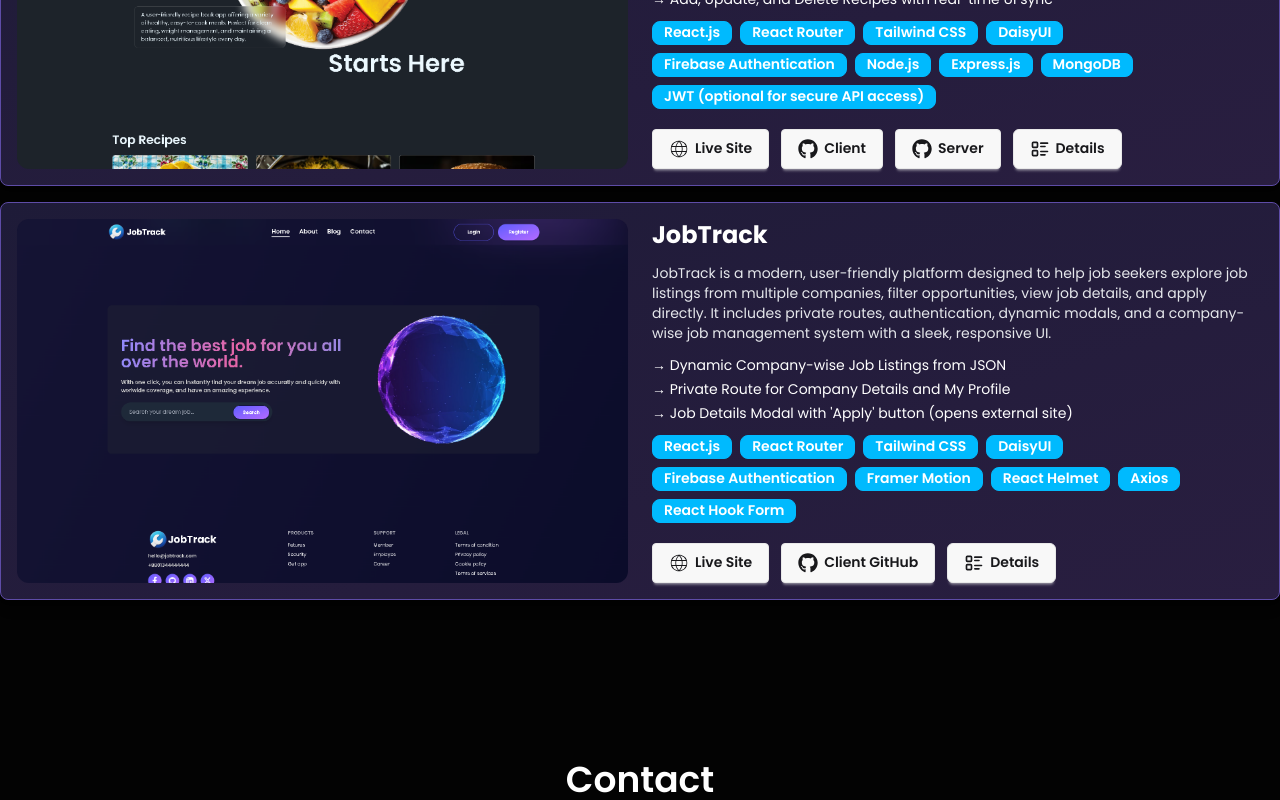
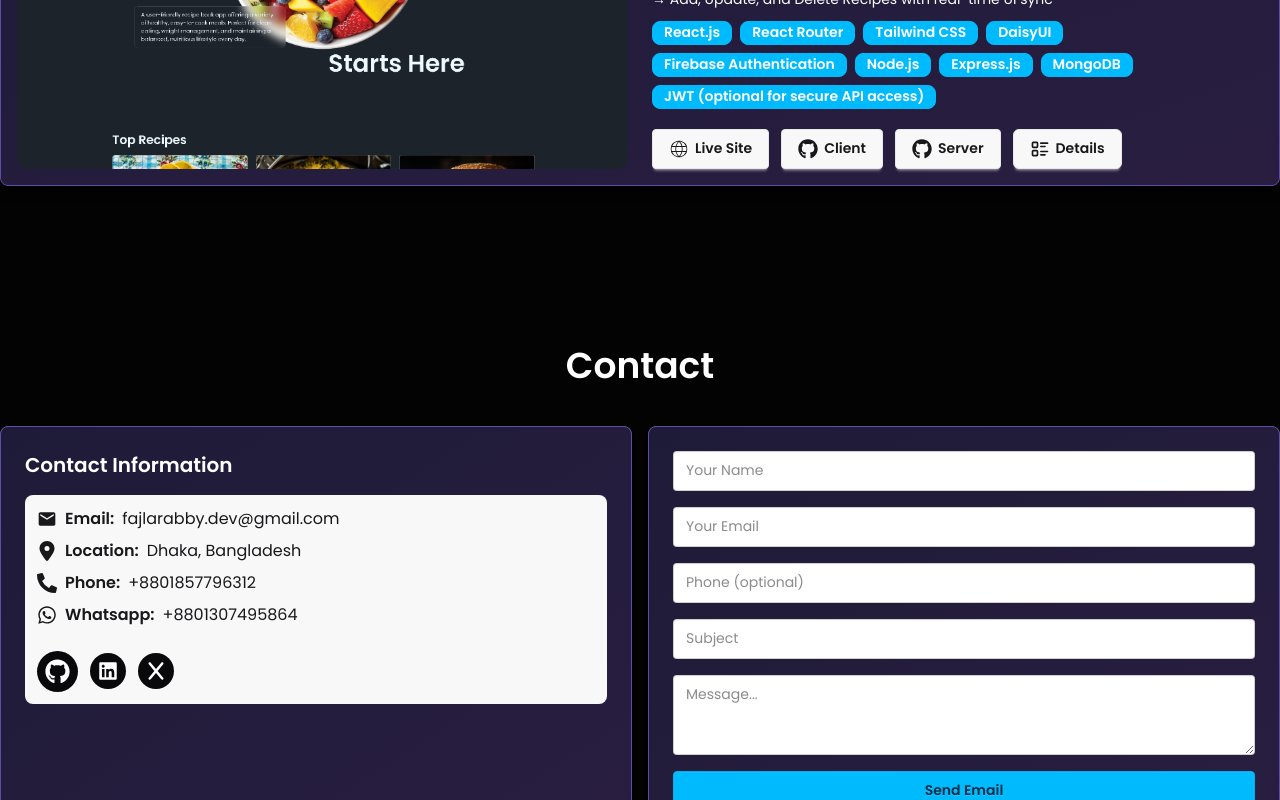
Before and after one commit to FajlaRabby24/personal-portfolio, a React (Vite) app: page / in a window 1280 px wide. Shown: the part 3450-4250 px from the top of the page. Built offline with nearby package versions, Linux system fonts and the light colour scheme.

Commit message:
remove job-track project

```diff
--- a/src/components/Projects.jsx
+++ b/src/components/Projects.jsx
@@ -182,48 +182,7 @@ const projects = [
       },
     ],
   },
-  //   job track
-  {
-    images: [jobtrack1, jobtrack2, jobtrack3, jobtrack4],
-    title: "JobTrack",
-    description:
-      "JobTrack is a modern, user-friendly platform designed to help job seekers explore job listings from multiple companies, filter opportunities, view job details, and apply directly. It includes private routes, authentication, dynamic modals, and a company-wise job management system with a sleek, responsive UI.",
-    fetures: [
-      "Dynamic Company-wise Job Listings from JSON",
-      "Private Route for Company Details and My Profile",
-      "Job Details Modal with 'Apply' button (opens external site)",
-      "Login/Register with Firebase, Google Auth, and Password Validation",
-      "Forget Password Flow that redirects to Gmail",
-      "Responsive Layout for Mobile, Tablet, and Desktop",
-      "Animated Sections using Framer Motion",
-      "Dynamic Title for Each Page using React Helmet",
-      "Custom 404 Page with themed illustration and redirect",
-    ],
-    technology: [
-      "React.js",
-      "React Router",
-      "Tailwind CSS",
-      "DaisyUI",
-      "Firebase Authentication",
-      "Framer Motion",
-      "React Helmet",
-      "Axios",
-      "React Hook Form",
-      "React Toastify",
-    ],
-    links: [
-      {
-        icon: <CiGlobe size={20} />,
-        name: "Live Site",
-        url: "https://job-track-84023.web.app",
-      },
-      {
-        icon: <FaGithub size={20} />,
-        name: "Client GitHub",
-        url: "https://github.com/FajlaRabby24/job-track",
-      },
-    ],
-  },
+
 ];
 
 const Projects = () => {
```
